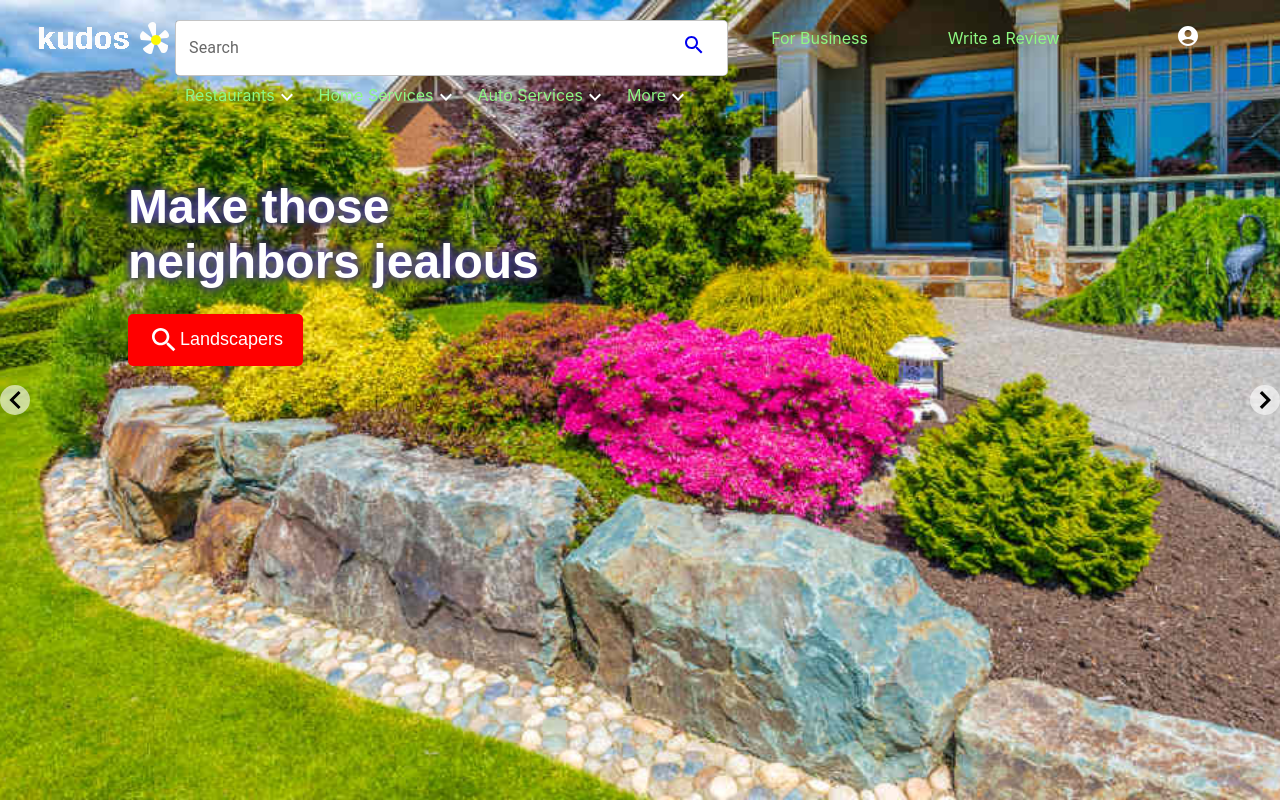
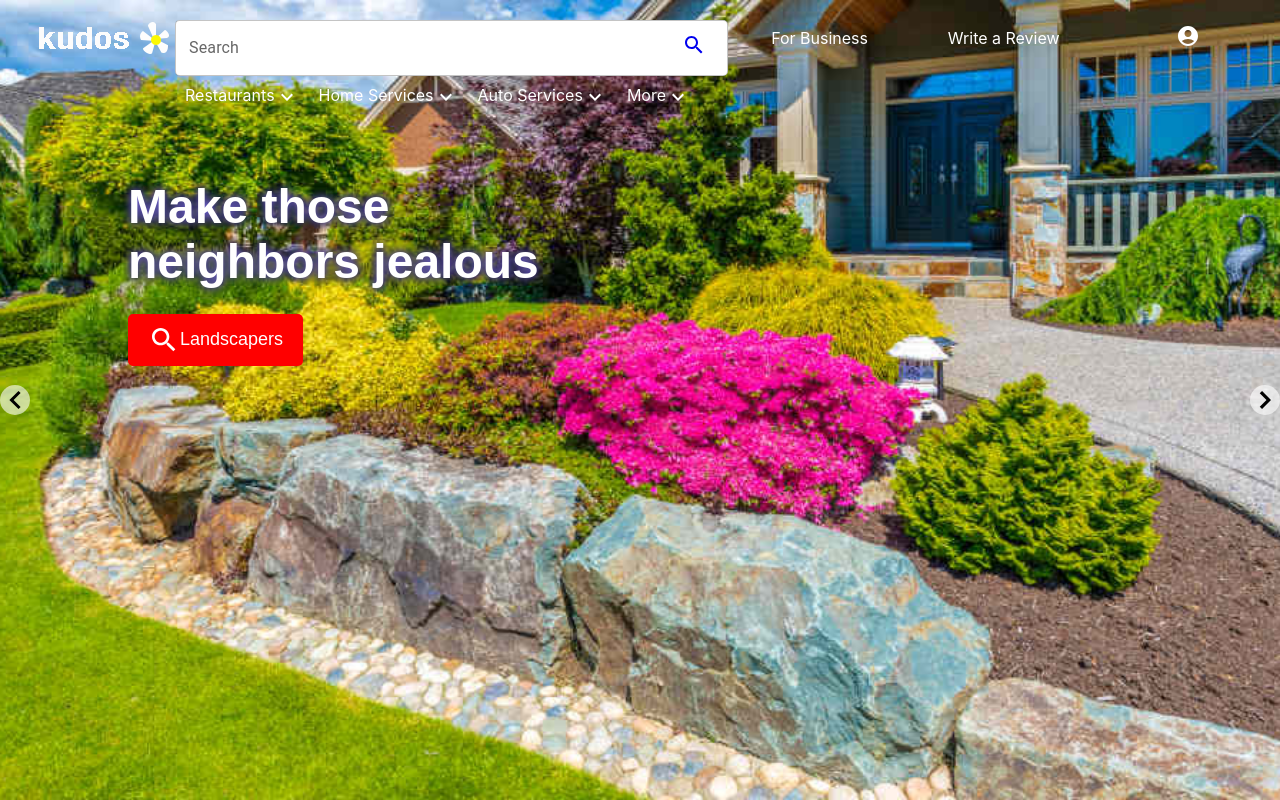
Before and after one commit to JackPetersenCode/express-app, a React (Create React App) app in the folder client/: page / in a window 1280 px wide. Built offline with nearby package versions, Linux system fonts and the light colour scheme; no server answers; what google-maps-react, react-geocode would draw is missing.

Commit message:
green to white

```diff
--- a/client/src/App.css
+++ b/client/src/App.css
@@ -27,7 +27,7 @@ ul li {
 
 .Link {
   text-decoration: none;
-  color: rgb(142, 248, 131);
+  color: white;
 }
 
 .dropLink {
```
